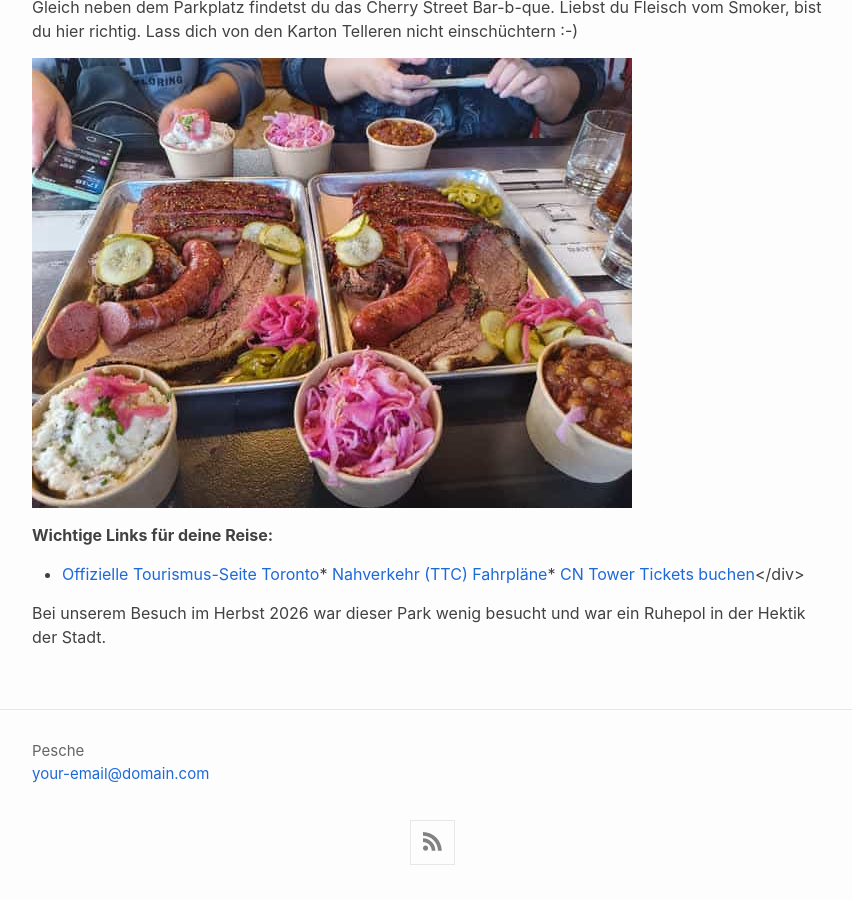
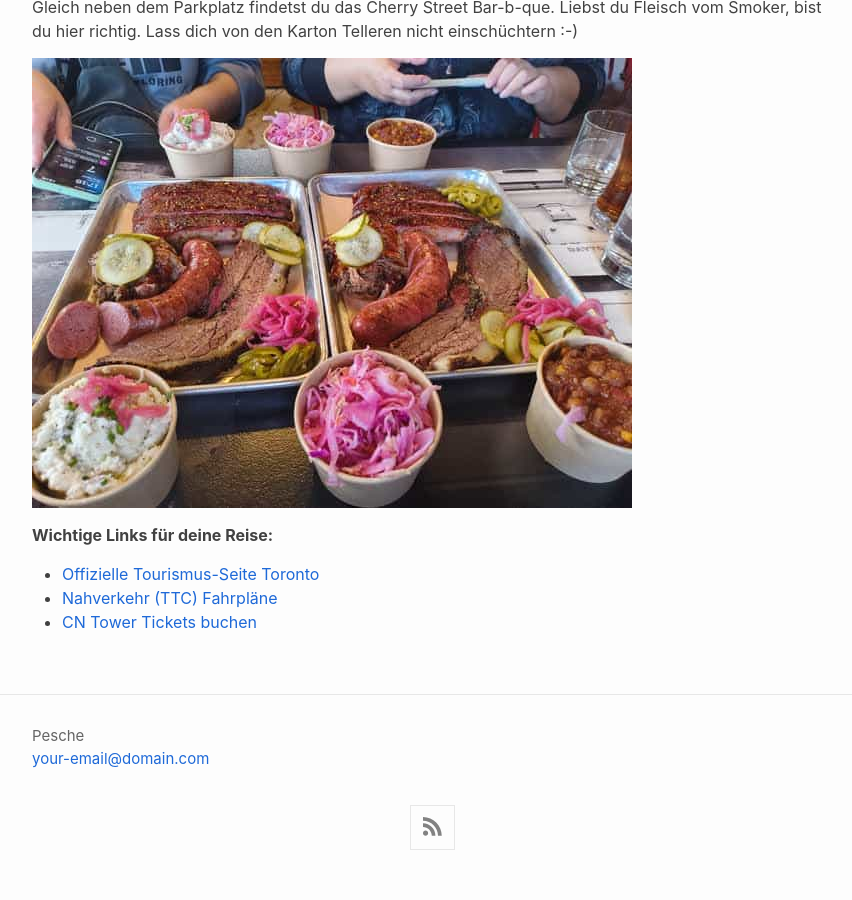
Before and after one commit to pesche71/pesche71.github.io, a Jekyll site: the page built from _posts/2026-11-09-toronto.md, in a window 1280 px wide and 900 px high, scrolled down 2650 px. Shown: the whole window, without its empty margins (208-1060 px from the left). Built offline with Jekyll 4.4.1, drawn with Linux system fonts in a browser that asks for light colours; nearby versions of some CDN libraries.

Commit message:
infobox_2

```diff
--- a/_posts/2026-11-09-toronto.md
+++ b/_posts/2026-11-09-toronto.md
@@ -28,9 +28,15 @@ Gleich neben dem Parkplatz findetst du das Cherry Street Bar-b-que. Liebst du Fl
 
 ![Cherry Street Bar-b-que Menu]({{ '/assets/images/menu_cherry_street.jpg' | relative_url }})
 
-<div class="infobox" markdown="1">**Wichtige Links für deine Reise:**
-* [Offizielle Tourismus-Seite Toronto](https://destinationtoronto.com)* [Nahverkehr (TTC) Fahrpläne](https://ttc.ca)* [CN Tower Tickets buchen](https://cntower.ca)</div>
 
 
 
-Bei unserem Besuch im Herbst 2026 war dieser Park wenig besucht und war ein Ruhepol in der Hektik der Stadt.
+<div class="infobox" markdown="1">
+
+**Wichtige Links für deine Reise:**
+
+* [Offizielle Tourismus-Seite Toronto](https://destinationtoronto.com)
+* [Nahverkehr (TTC) Fahrpläne](https://ttc.ca)
+* [CN Tower Tickets buchen](https://cntower.ca)
+
+</div>
```
